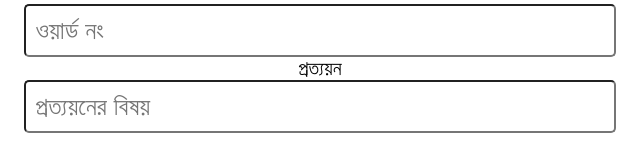
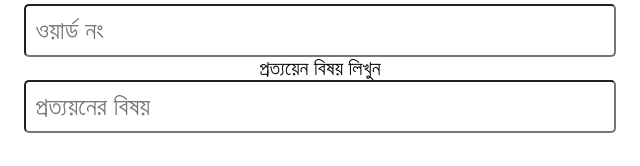
Before and after one commit to murshedkoli/prottoyon, a plain HTML site: page index.html in a window 1280 px wide. Shown: the part 422-588 px from the top of the page, 320-960 px from the left. Drawn offline with Linux system fonts and the light colour scheme; a web font is replaced by a local one.

Commit message:
change last input

```diff
--- a/index.html
+++ b/index.html
@@ -173,7 +173,7 @@ img{
     <label for="">ওয়ার্ড নম্বর</label>
     <input id="ward" type="text" placeholder="ওয়ার্ড নং" >
 
-    <label for="">প্রত্যয়ন</label>
+    <label for="">প্রত্যয়েন বিষয় লিখুন</label>
     <input id="last-word" type="text" placeholder="প্রত্যয়নের বিষয়" ><br><br>
     <input class="sendButton" type="submit" id="mainbutton" onclick="prottoyon()" value="Submit"></input>
 
```
